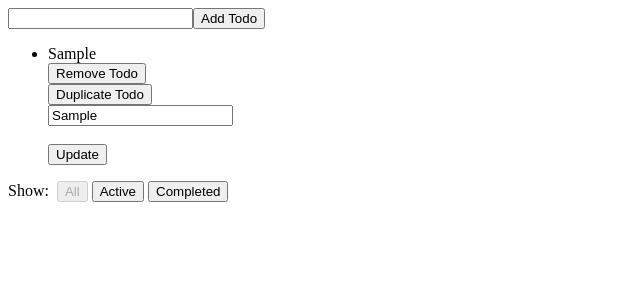
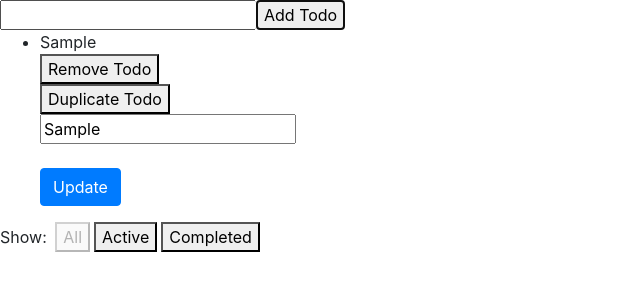
Before and after one commit to alhamfebian/TODO-List-App-With-React-Redux, a React (Create React App) app: page / in a window 1280 px wide. Both pictures are taken after typing "Sample" into the empty fields and a click on the button "Add Todo". Shown: the top 300 px of the page, without its empty margins (0-640 px from the left). Built offline with nearby package versions, Linux system fonts and the light colour scheme.

Commit message:
adding bootstrap

```diff
--- a/package.json
+++ b/package.json
@@ -3,7 +3,10 @@
   "version": "0.1.0",
   "private": true,
   "dependencies": {
+    "bootstrap": "^4.2.1",
+    "jquery": "^1.12.4",
     "react": "^16.7.0",
+    "react-bootstrap": "^1.0.0-beta.5",
     "react-dom": "^16.7.0",
     "react-redux": "^6.0.0",
     "react-scripts": "2.1.3",
--- a/src/containers/EditTodo.js
+++ b/src/containers/EditTodo.js
@@ -1,5 +1,7 @@
 import React, { Component } from 'react';
 import { connect } from 'react-redux';
+import {Button} from 'react-bootstrap';
+
 
 
 class EditTodo extends Component {
@@ -17,7 +19,7 @@ class EditTodo extends Component {
           <form onSubmit={this.handleClick}>
             <input required type="text" ref={(input) => this.getTodo = input}
                    defaultValue={this.props.text} placeholder="Edit Todo List" /><br /><br />
-            <button>Update</button>
+            <Button variant="primary" size="xxl">Update</Button>
           </form>
         </div>
     );
--- a/src/index.js
+++ b/src/index.js
@@ -4,6 +4,7 @@ import { createStore } from 'redux'
 import { Provider } from 'react-redux'
 import App from './components/App'
 import rootReducer from './reducers'
+import 'bootstrap/dist/css/bootstrap.min.css';
 
 const store = createStore(rootReducer)
 
```
Also changed, not shown: 1 other file (tests, documents, lock files or other folders).
